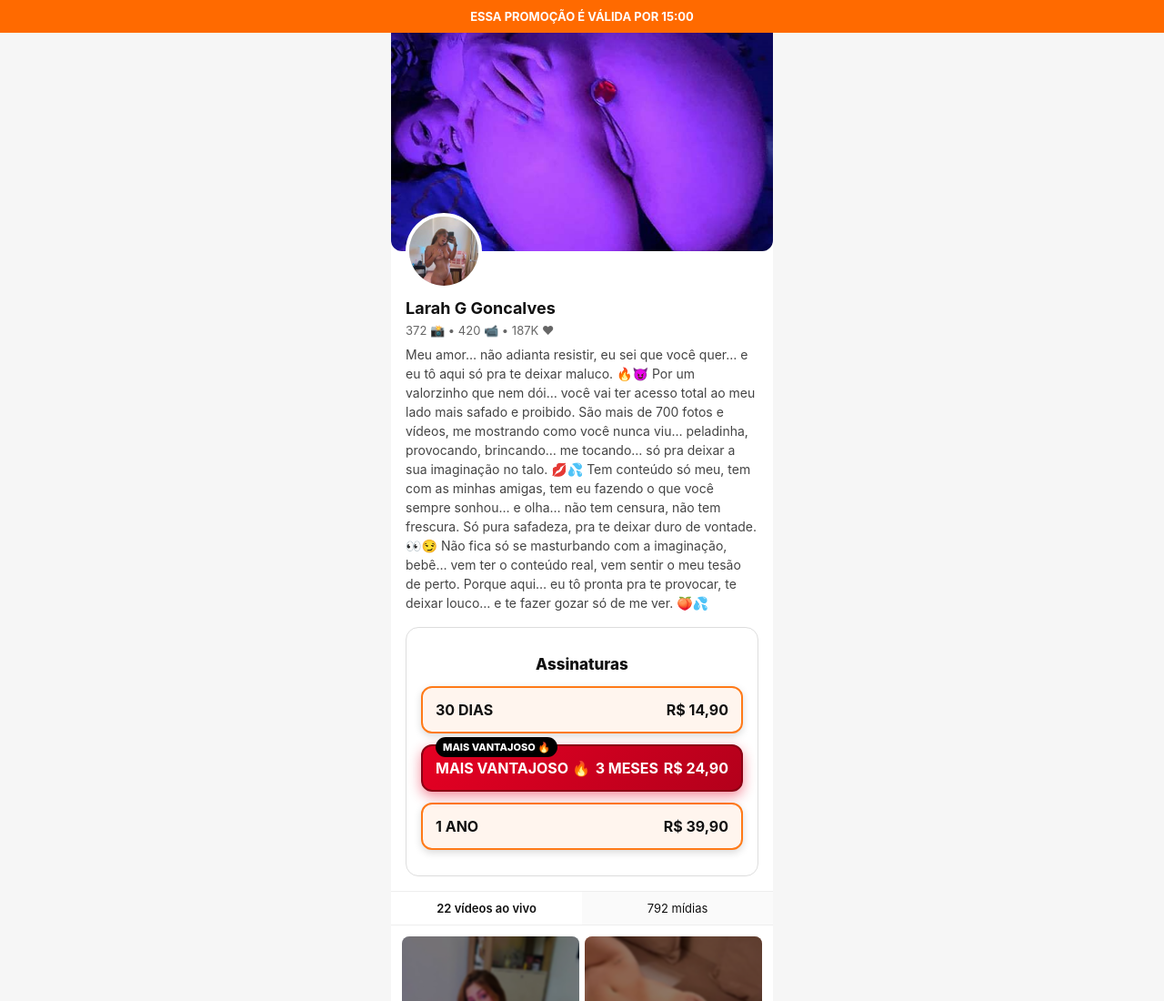
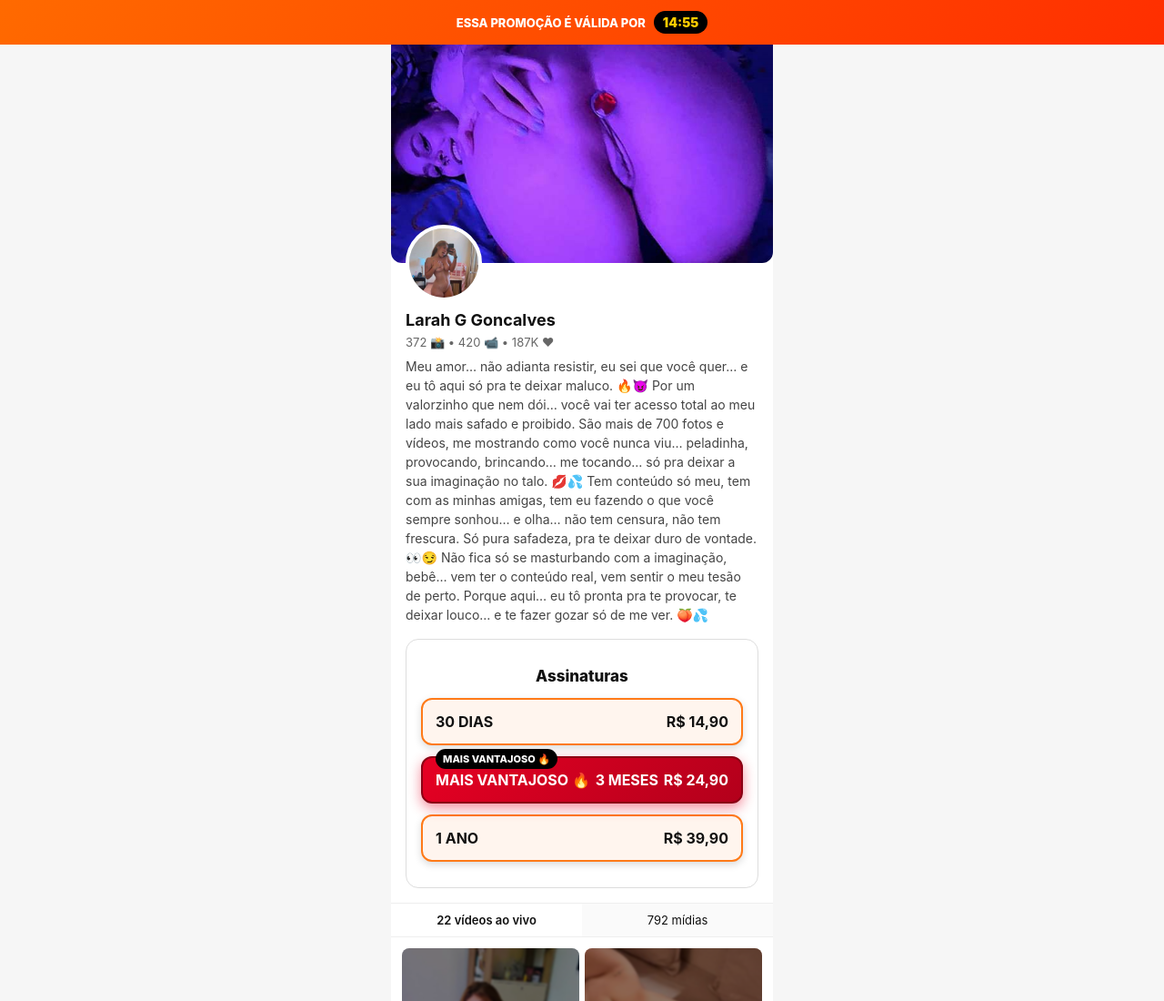
Before and after one commit to Ghoubix7/Privacy-Larah, a plain HTML site: page index.html in a window 1280 px wide. Shown: the top 1100 px of the page at 91% size. Drawn offline with Linux system fonts and the light colour scheme.

Commit message:
Update index.html

```diff
--- a/index.html
+++ b/index.html
@@ -288,6 +288,31 @@ a:active {
   font-weight: 700;
   padding: 10px 8px;
 }
+
+
+  /* TIMER PROMOÇÃO */
+.promo-bar {
+  background: linear-gradient(135deg, #ff6a00, #ff2e00);
+  color: #fff;
+  text-align: center;
+  font-size: 13px;
+  font-weight: 800;
+  padding: 12px 8px;
+}
+
+#timer {
+  display: inline-block;
+  margin-left: 6px;
+  background: #000;
+  padding: 4px 10px;
+  border-radius: 999px;
+  font-weight: 900;
+  font-size: 14px;
+  color: #ffcc00;
+}
+
+
+
 </style>
 </head>
 
@@ -367,5 +392,32 @@ ESSA PROMOÇÃO É VÁLIDA POR <span id="timer">15:00</span>
              </a>
 
 </div>
+
+
+  <script>
+  let tempo = 15 * 60; // 15 minutos
+  const timerEl = document.getElementById("timer");
+
+  function atualizarTimer() {
+    const minutos = Math.floor(tempo / 60);
+    const segundos = tempo % 60;
+
+    timerEl.textContent =
+      String(minutos).padStart(2, "0") +
+      ":" +
+      String(segundos).padStart(2, "0");
+
+    if (tempo > 0) {
+      tempo--;
+    } else {
+      clearInterval(intervalo);
+    }
+  }
+
+  atualizarTimer();
+  const intervalo = setInterval(atualizarTimer, 1000);
+</script>
+
+
 </body>
 </html>
```
